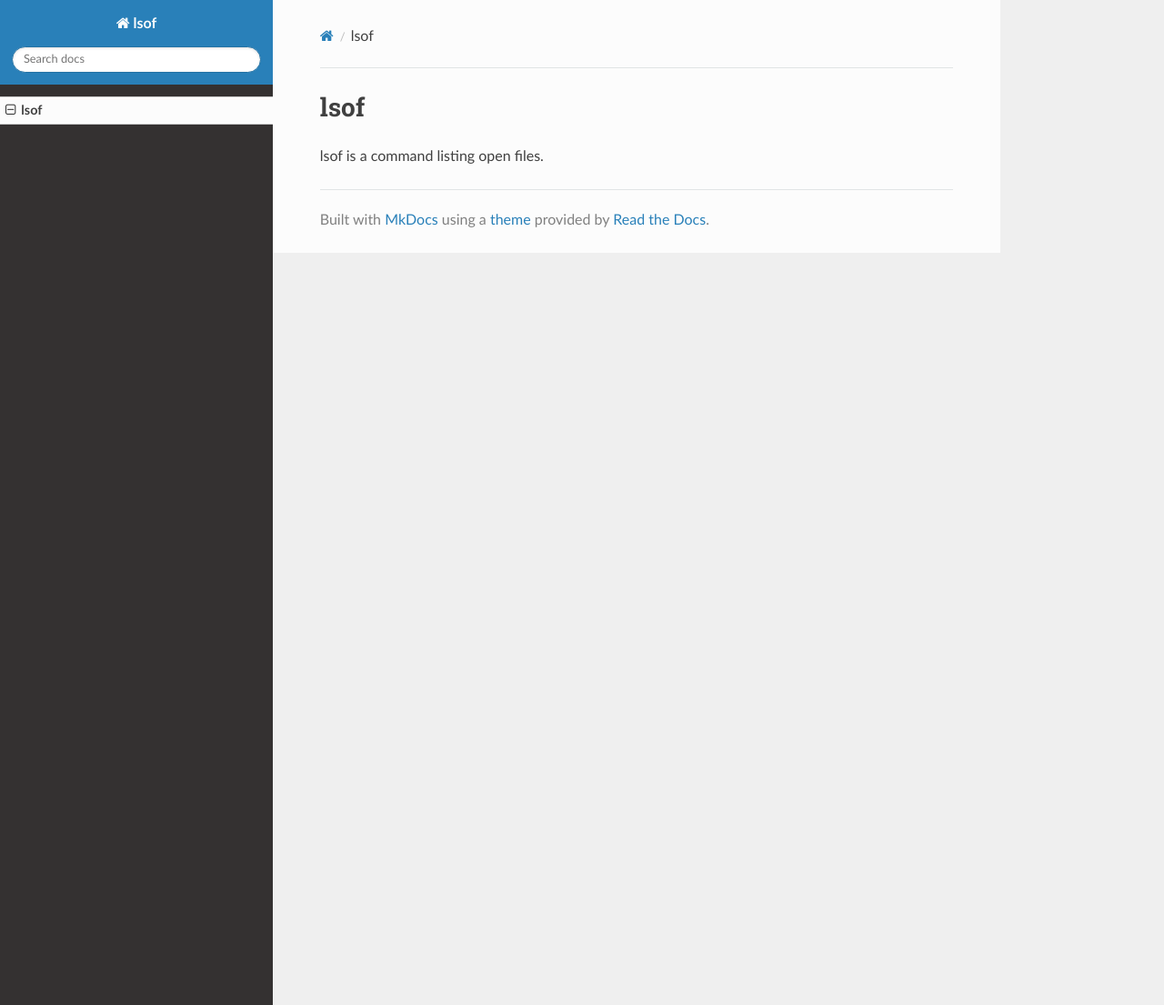
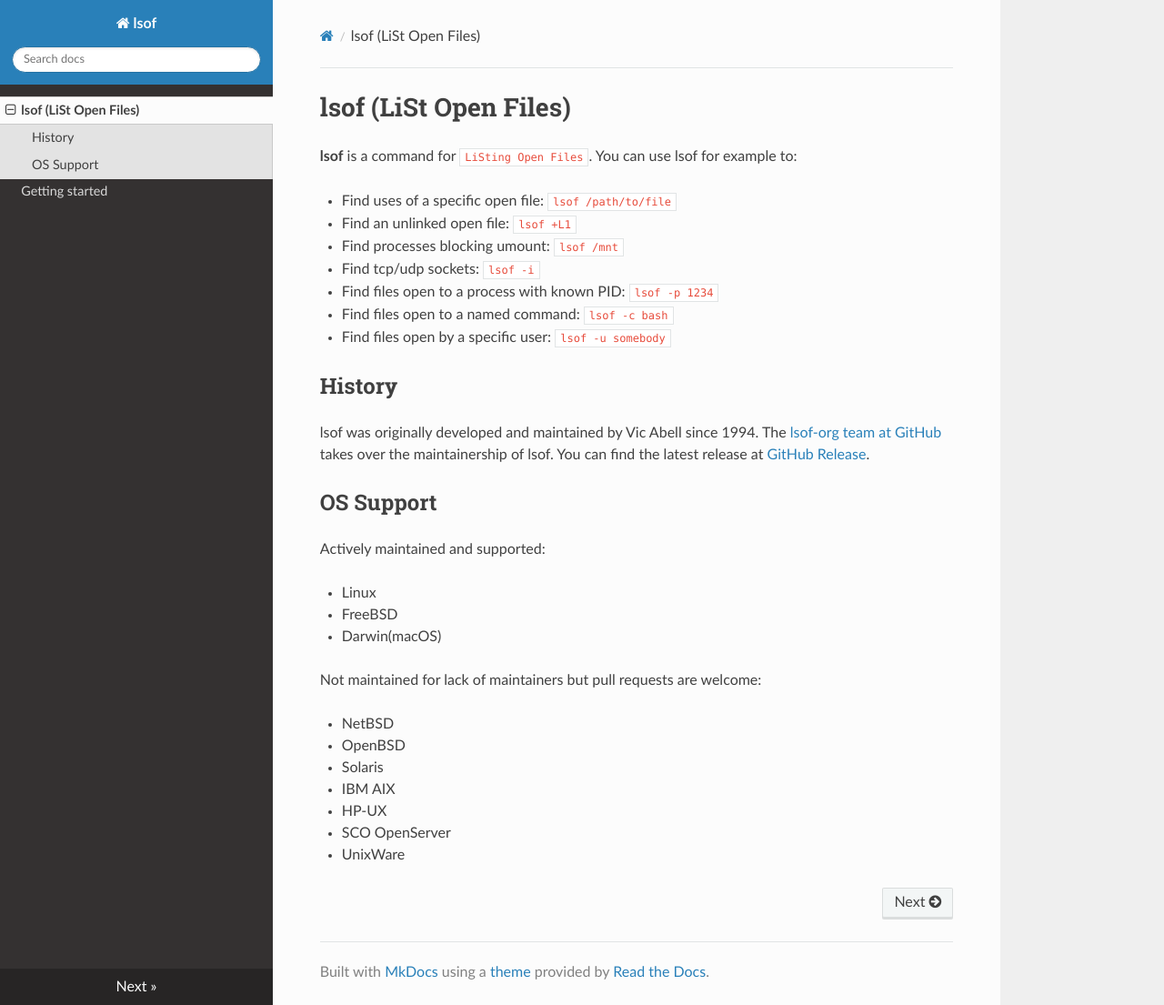
Before and after one commit to lsof-org/lsof, an MkDocs documentation site: the page built from docs/index.md, in a window 1280 px wide and 1105 px high. Shown: the whole window at 91% size. Built offline with MkDocs 1.6.1, drawn with Linux system fonts in a browser that asks for light colours; nearby versions of some CDN libraries.

Commit message:
Add getting started docs

```diff
--- a/docs/index.md
+++ b/docs/index.md
@@ -1,3 +1,33 @@
-# lsof
+# lsof (LiSt Open Files)
 
-lsof is a command listing open files.
+**lsof** is a command for `LiSting Open Files`. You can use lsof for example to:
+
+- Find uses of a specific open file: `lsof /path/to/file`
+- Find an unlinked open file: `lsof +L1`
+- Find processes blocking umount: `lsof /mnt`
+- Find tcp/udp sockets: `lsof -i`
+- Find files open to a process with known PID: `lsof -p 1234`
+- Find files open to a named command: `lsof -c bash`
+- Find files open by a specific user: `lsof -u somebody`
+
+## History
+
+lsof was originally developed and maintained by Vic Abell since 1994. The [lsof-org team at GitHub](https://github.com/lsof-org/lsof) takes over the maintainership of lsof. You can find the latest release at [GitHub Release](https://github.com/lsof-org/lsof/releases).
+
+## OS Support
+
+Actively maintained and supported:
+
+- Linux
+- FreeBSD
+- Darwin(macOS)
+
+Not maintained for lack of maintainers but pull requests are welcome:
+
+- NetBSD
+- OpenBSD
+- Solaris
+- IBM AIX
+- HP-UX
+- SCO OpenServer
+- UnixWare
```
Also changed, not shown: docs/getting-started.md (added, +96 -0 lines), 1 other file.
